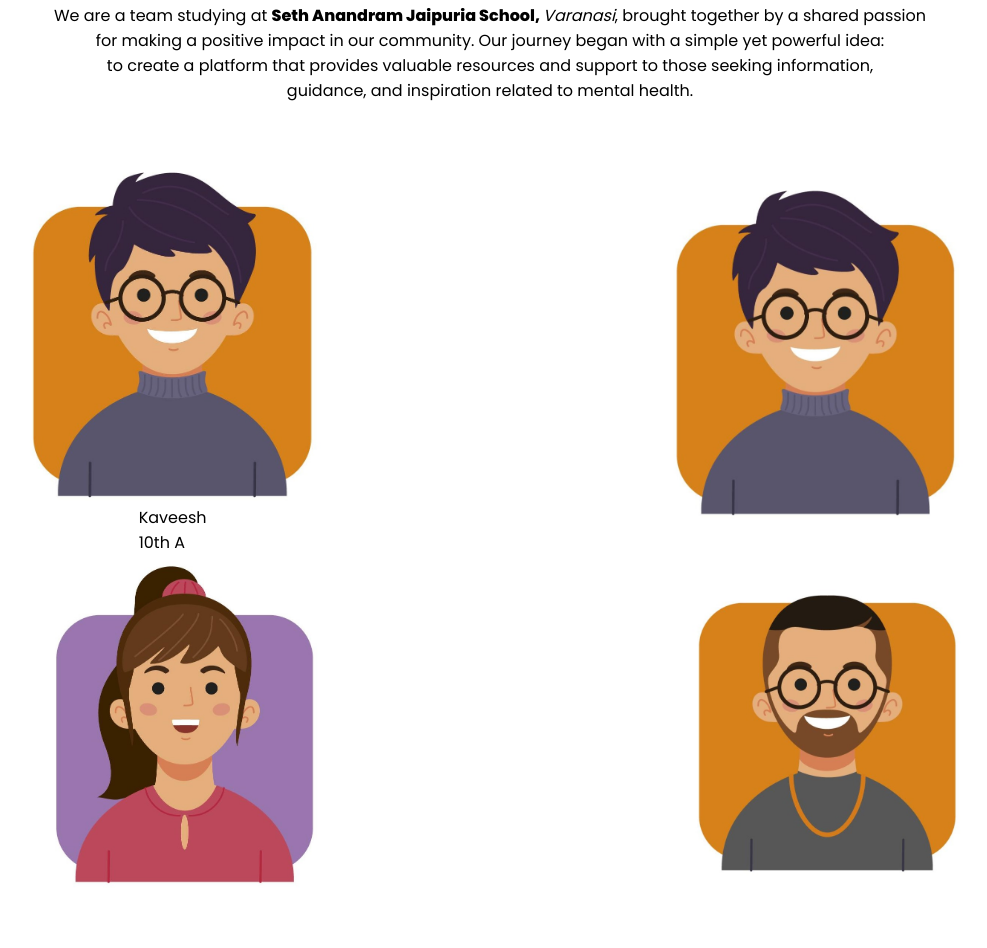
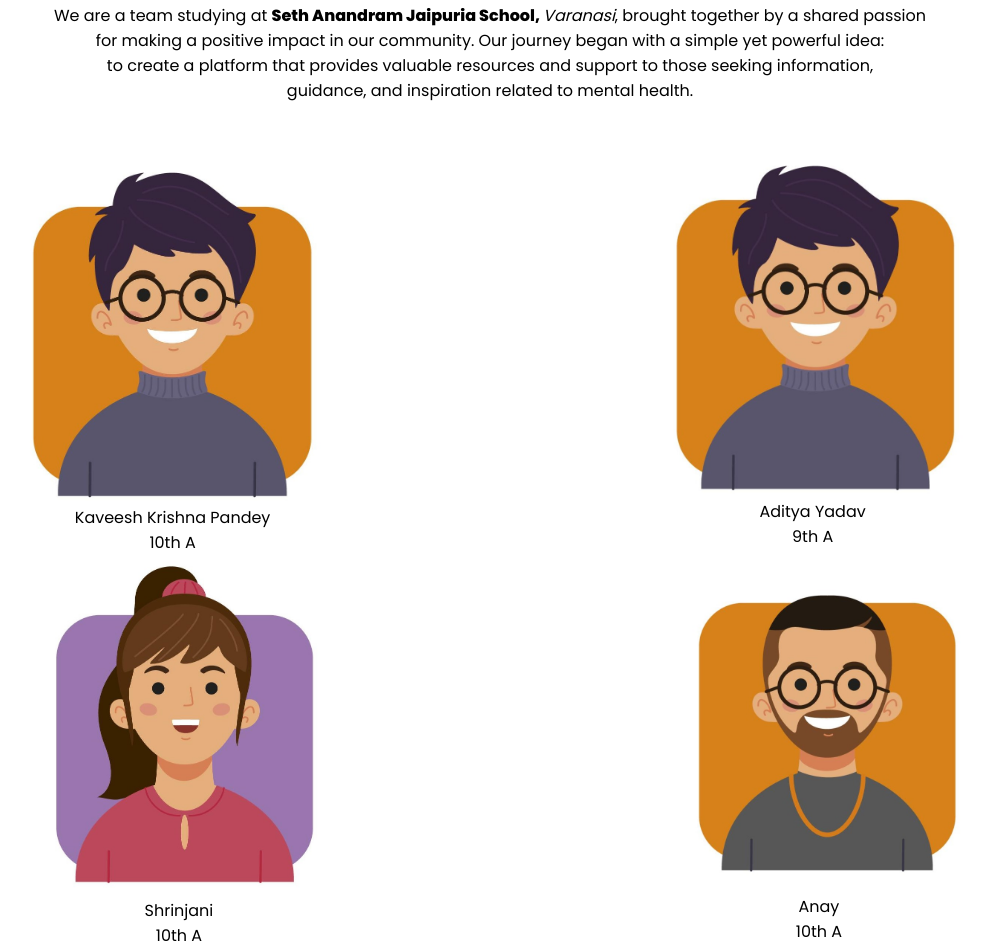
Before and after one commit to adiyadav123/MindfulJourney, a plain HTML site: page index.html in a window 1280 px wide. Shown: the part 1946-2894 px from the top of the page, without its empty margins (150-1137 px from the left). Before the commit the page ends 2844 px from the top, so only its background shows below. Drawn offline with Linux system fonts and the light colour scheme.

Commit message:
added details

```diff
--- a/index.html
+++ b/index.html
@@ -87,20 +87,32 @@
           <div class="kaveesh">
             <img src="./assets/kaveesh.jpg" alt="kaveesh" />
             <div class="info">
-              <p class="name">Kaveesh</p>
+              <p class="name">Kaveesh Krishna Pandey</p>
               <p class="class-name">10th A</p>
             </div>
           </div>
           <div class="aditya">
             <img src="./assets/aditya.jpg" alt="aditya" />
+            <div class="info">
+              <p class="name">Aditya Yadav</p>
+              <p class="class-name">9th A</p>
+            </div>
           </div>
         </div>
         <div class="last_two">
           <div class="shrinjani">
             <img src="./assets/shrinjani.jpg" alt="shrinjani" />
+            <div class="info">
+              <p class="name">Shrinjani</p>
+              <p class="class-name">10th A</p>
+            </div>
           </div>
           <div class="anay">
             <img src="./assets/anay.jpg" alt="anay" />
+            <div class="info">
+              <p class="name">Anay</p>
+              <p class="class-name">10th A</p>
+            </div>
           </div>
         </div>
       </div>
--- a/style.css
+++ b/style.css
@@ -300,6 +300,7 @@
   display: flex;
   align-items: center;
   justify-content: center;
+  text-align: center;
   flex-direction: column;
 }
 .first_two{
```
